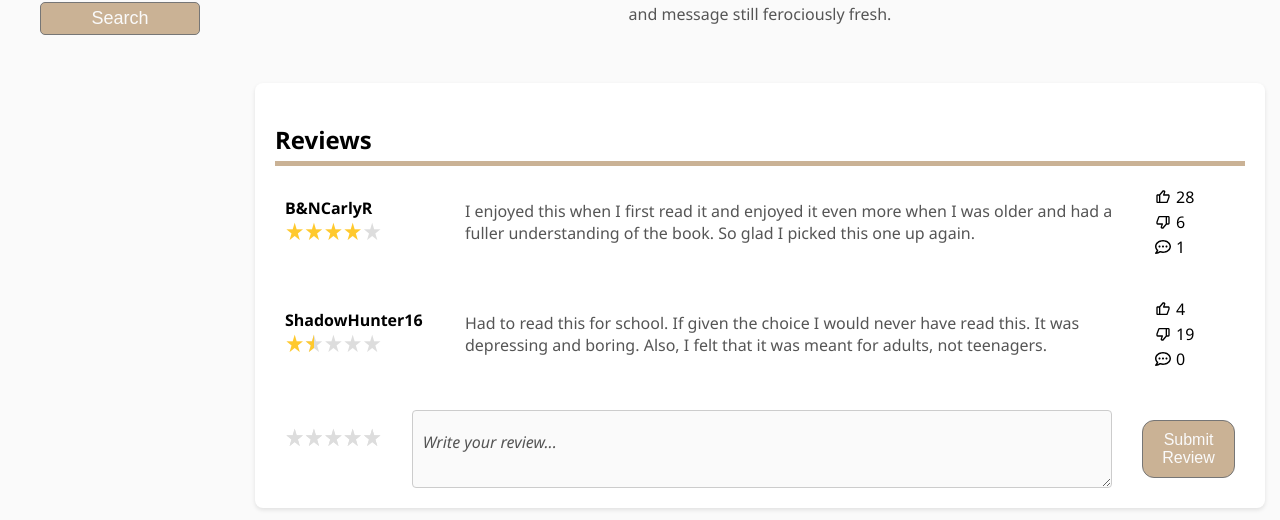
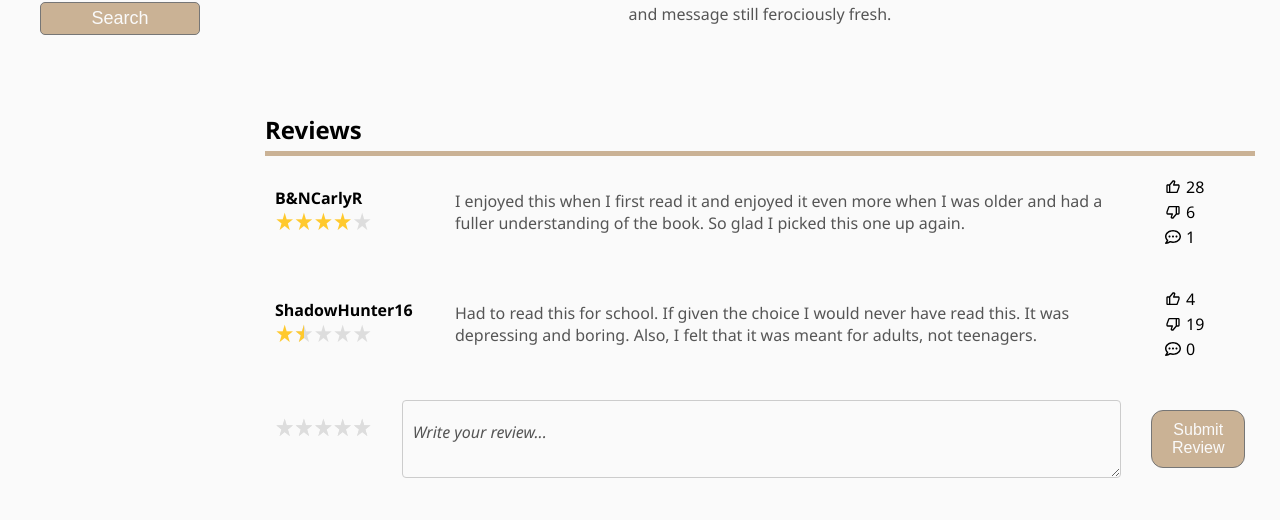
Before and after one commit to onurbayl/bookbee-frontend, a React (Create React App) app: page /book/1 in a window 1280 px wide. Shown: the part 883-1403 px from the top of the page. Built offline with nearby package versions, Linux system fonts and the light colour scheme.

Commit message:
Resolved conflicts

```diff
--- a/src/pages/BookPage/BookPage.css
+++ b/src/pages/BookPage/BookPage.css
@@ -103,43 +103,43 @@
   color: #555;
 }
 
-.reviews-section {
+.book-reviews-section {
   padding: 10px;
 }
 
-.reviews-section h2 {
+.book-reviews-section h2 {
   margin-bottom: 5px;
 }
 
-.reviews-line {
+.book-reviews-line {
   height: 5px;
   background: #CAB295;
 }
 
-.review-data {
+.book-review-data {
   display: flex;
   justify-content: space-between;
 }
 
-.review-first {
+.book-review-first {
   display: flex;
   flex-direction: column;
   margin: 10px;
 }
 
-.review-first h4 {
+.book-review-first h4 {
   margin-bottom: 0;
   width: 150px
 }
 
-.review-second {
+.book-review-second {
   margin: 20px;
   margin-right: auto;
   align-self: center;
   color: #555;
 }
 
-.review-third {
+.book-review-third {
   display: flex;
   flex-direction: column;
   margin: 20px;
@@ -147,7 +147,7 @@
   padding-right: 20px;
 }
 
-.review-like {
+.book-review-like {
   width: 50px;
   display: flex;
   margin-top: 0;
@@ -156,7 +156,7 @@
   align-items: center;
 }
 
-.review-dislike {
+.book-review-dislike {
   display: flex;
   margin-top: 3px;
   margin-bottom: 3px;
@@ -169,7 +169,7 @@
   color: #A1805C;
 }
 
-.review-comment {
+.book-review-comment {
   display: flex;
   margin: 0;
   cursor: pointer;
@@ -228,12 +228,12 @@
   align-items: center;
 }
 
-.add-review-form {
+.add-book-review-form {
   display: flex;
   margin-top: 20px;
 }
 
-.add-review-first {
+.add-book-review-first {
   display: flex;
   margin: 10px;
 }
@@ -272,14 +272,14 @@
   overflow: hidden;
 }
 
-.add-review-second {
+.add-book-review-second {
   display: flex;
   margin-left: 20px;
   margin-right: 20px;
   width: 100%;
 }
 
-.add-review-second textarea {
+.add-book-review-second textarea {
   padding: 10px;
   font-size: 16px;
   border: 1px solid #ccc;
@@ -289,18 +289,18 @@
   flex-grow: 1;
 }
 
-.add-review-second textarea::placeholder {
+.add-book-review-second textarea::placeholder {
   font-family: 'Segoe UI', Tahoma, Geneva, Verdana, sans-serif;
   font-style: italic;
   color: #555;
 }
 
-.add-review-third {
+.add-book-review-third {
   display: flex;
   margin: 10px;
 }
 
-.add-review-third button {
+.add-book-review-third button {
   text-align: center;
   border: 1px solid #767676;
   border-radius: 12px;
@@ -312,7 +312,7 @@
   margin: auto;
 }
 
-.add-review-third button:hover {
+.add-book-review-third button:hover {
   background-color: #B99971;
 }
 
--- a/src/pages/BookPage/BookPage.jsx
+++ b/src/pages/BookPage/BookPage.jsx
@@ -330,31 +330,31 @@ const BookPage = () => {
         <div className="book-description">
           <p>{book.description}</p>
         </div>
-        <div className="reviews-section">
+        <div className="book-reviews-section">
           <h2>Reviews</h2>
-          <div className="reviews-line"></div>
+          <div className="book-reviews-line"></div>
           {reviews.reviews.map((review, index) => (
             <div key={index} className="review">
-              <div className="review-data">
-                <div className="review-first">
+              <div className="book-review-data">
+                <div className="book-review-first">
                   <h4>{review.username}</h4>
                   <Rating score={review.score} />
                 </div>
-                <p className="review-second">{review.content}</p>
-                <div className="review-third">
+                <p className="book-review-second">{review.content}</p>
+                <div className="book-review-third">
                   <p
-                    className={`review-like ${review.userLiked ? 'bold' : ''}`}
+                    className={`book-review-like ${review.userLiked ? 'bold' : ''}`}
                     onClick={() => handleLikeReview(index)}
                   >
                     <BiLike /> <span className="text-margin">{review.likes}</span>
                   </p>
                   <p
-                    className={`review-dislike ${review.userDisliked ? 'bold' : ''}`}
+                    className={`book-review-dislike ${review.userDisliked ? 'bold' : ''}`}
                     onClick={() => handleDislikeReview(index)}
                   >
                     <BiDislike /> <span className="text-margin">{review.dislikes}</span>
                   </p>
-                  <p className="review-comment" onClick={() => expandReviews(index)}>
+                  <p className="book-review-comment" onClick={() => expandReviews(index)}>
                     <FaRegCommentDots /> <span className="text-margin">{review.comments.length}</span>
                   </p>
                 </div>
@@ -401,8 +401,8 @@ const BookPage = () => {
               ) : null}
             </div>
           ))}
-          <form className="add-review-form" onSubmit={handleAddReview}>
-            <div className="add-review-first">
+          <form className="add-book-review-form" onSubmit={handleAddReview}>
+            <div className="add-book-review-first">
               {[1, 2, 3, 4, 5].map((star) => {
                 const halfStarValue = star * 2 - 1;
                 const fullStarValue = star * 2;
@@ -434,7 +434,7 @@ const BookPage = () => {
                 );
               })}
             </div>
-            <div className="add-review-second">
+            <div className="add-book-review-second">
               <textarea
                 name="content"
                 value={newReview.content}
@@ -442,7 +442,7 @@ const BookPage = () => {
                 placeholder="Write your review..."
               ></textarea>
             </div>
-            <div className="add-review-third"><button type="submit">Submit Review</button></div>
+            <div className="add-book-review-third"><button type="submit">Submit Review</button></div>
           </form>
         </div>
       </div>
```
